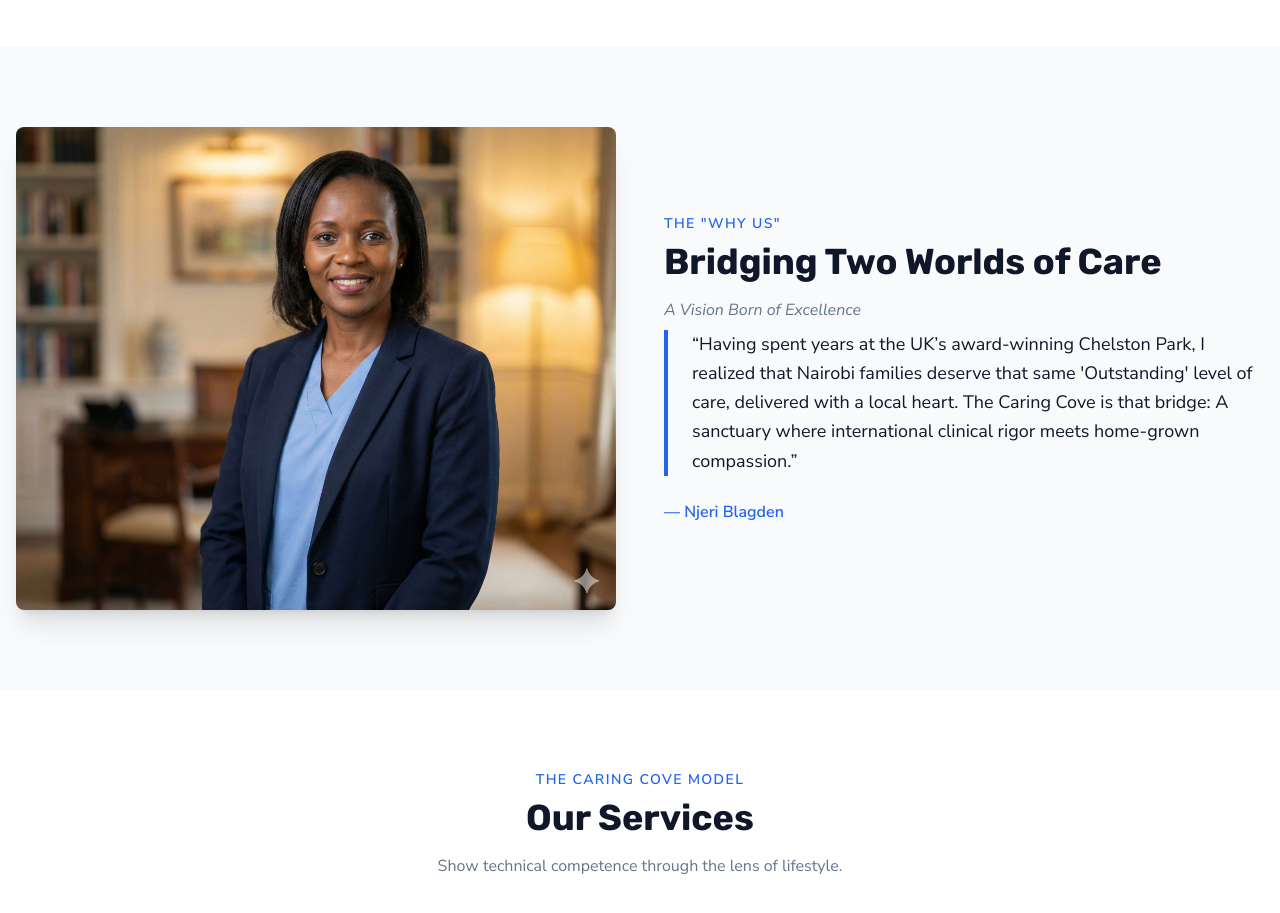
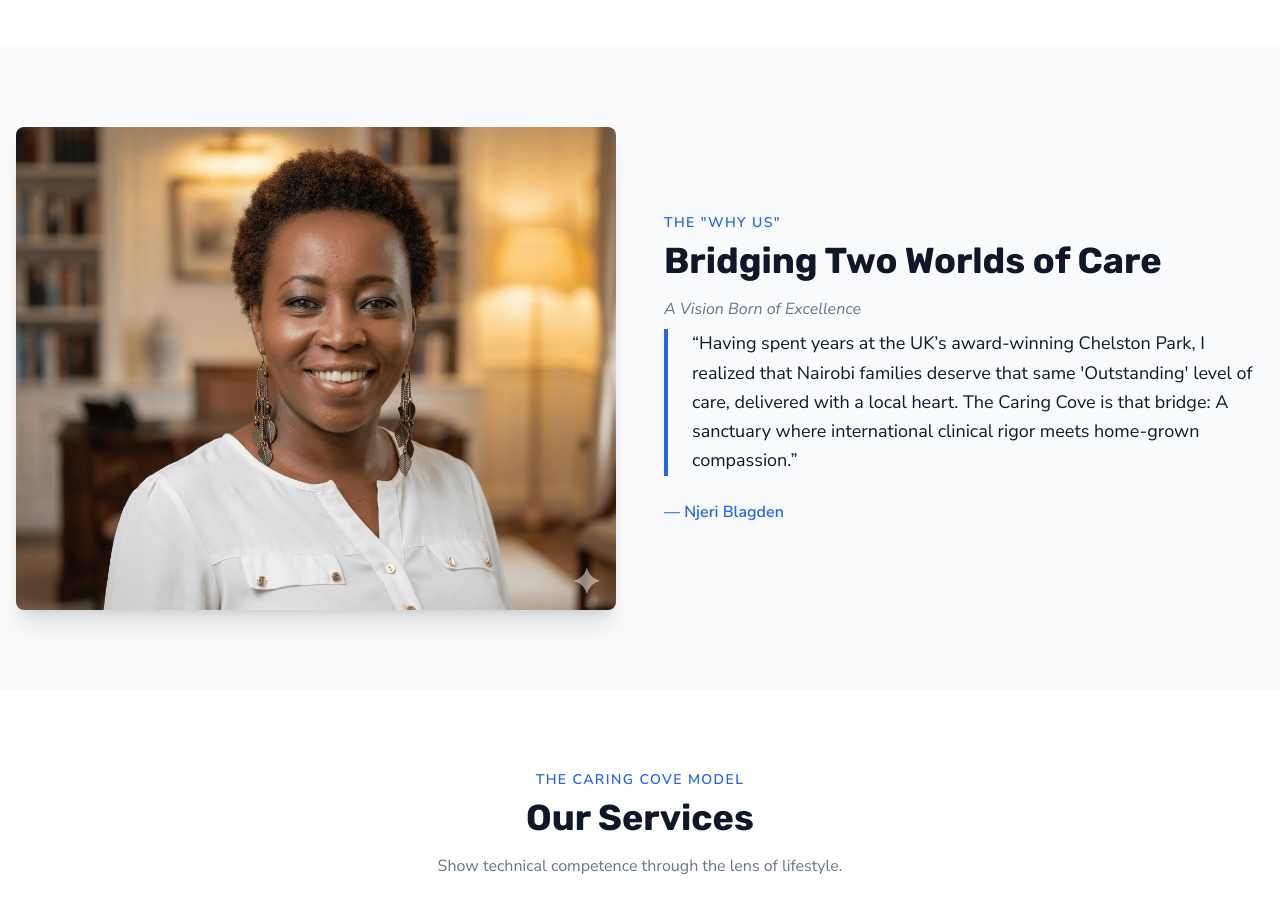
Before and after one commit to felixodette/the-caring-cove, a Next.js app: page / in a window 1280 px wide. Shown: the part 860-1773 px from the top of the page. Built offline with nearby package versions, Linux system fonts and the light colour scheme.

Commit message:
Founder story changes

```diff
--- a/package.json
+++ b/package.json
@@ -46,7 +46,7 @@
     "framer-motion": "^12.34.3",
     "input-otp": "^1.4.2",
     "lucide-react": "^0.575.0",
-    "next": "16.1.6",
+    "next": "^16.1.6",
     "next-themes": "^0.4.6",
     "postcss": "^8.5.6",
     "react": "19.2.3",
--- a/src/components/sections/About.tsx
+++ b/src/components/sections/About.tsx
@@ -30,7 +30,7 @@
             viewport={{ once: true }}
             transition={{ duration: 0.6 }}
           >
-            <img src="/images/about-img.jpg" alt="About us" className="rounded-lg shadow-xl w-full" />
+            <img src="/images/about-img.png" alt="About us" className="rounded-lg shadow-xl w-full" />
           </motion.div>
           <motion.div
             initial={{ opacity: 0, x: 40 }}
--- a/src/components/sections/FounderStory.tsx
+++ b/src/components/sections/FounderStory.tsx
@@ -15,7 +15,7 @@
           viewport={{ once: true }}
           transition={{ duration: 0.6 }}
         >
-          <img src="/images/about-img.jpg" alt="Founder" className="rounded-lg shadow-xl w-full object-cover" />
+          <img src="/images/about-img.png" alt="Founder" className="rounded-lg shadow-xl w-full object-cover" />
         </motion.div>
         <motion.div
           initial={{ opacity: 0, x: 40 }}
```
Also changed, not shown: public/images/about-img.png (added), 1 other file (tests, documents, lock files or other folders).
